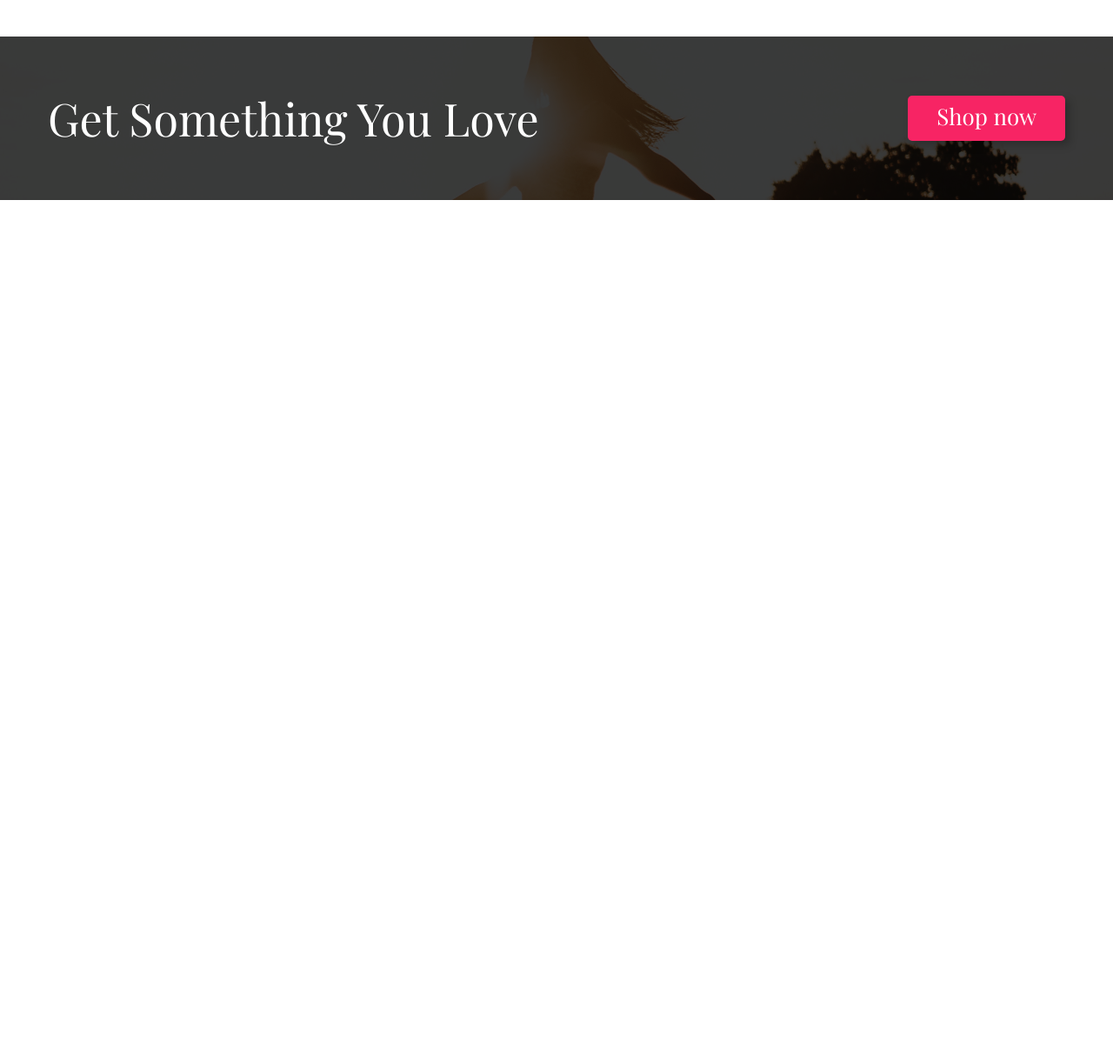
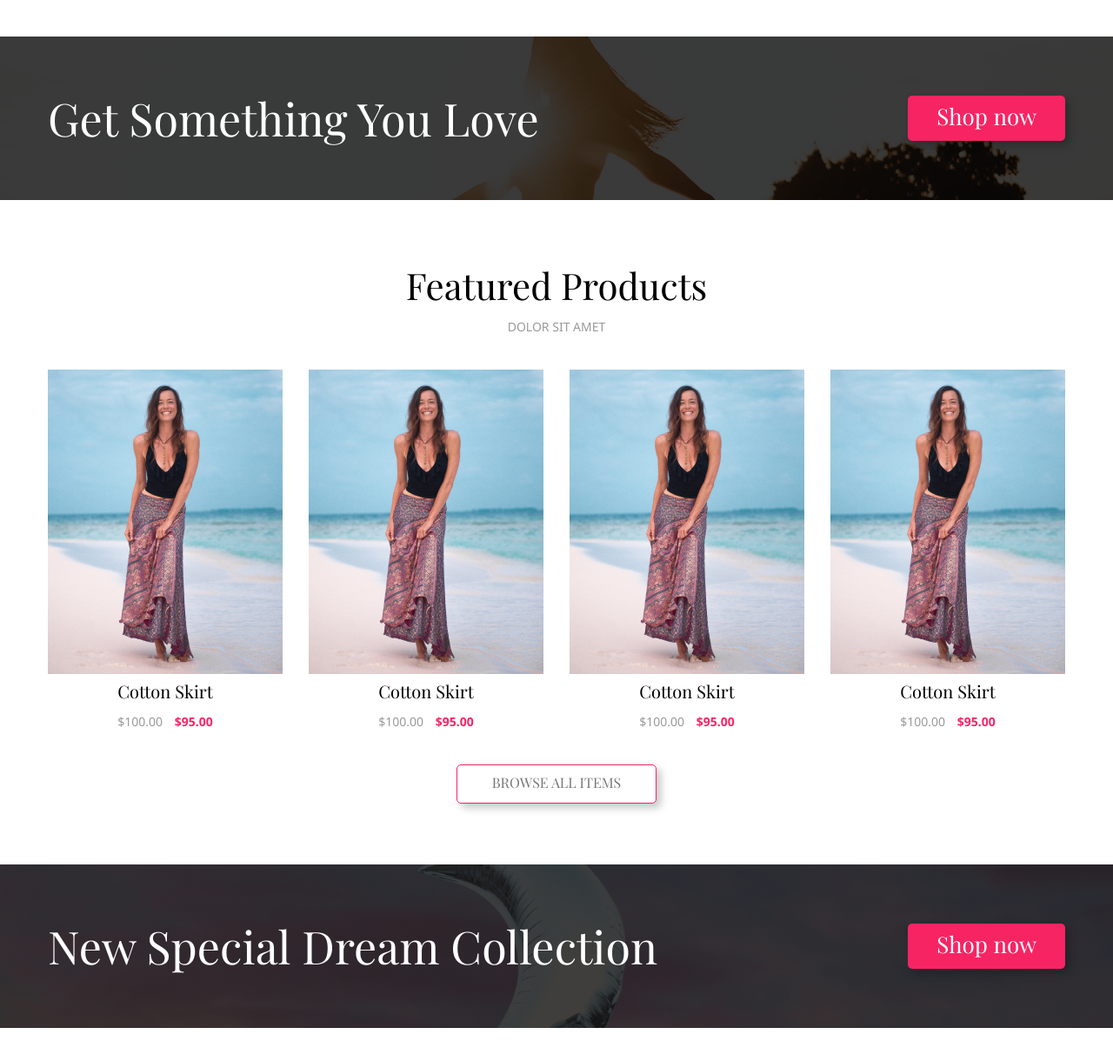
Before and after one commit to abdugaffor2004/Elegance-shop, a plain HTML site: page index.html in a window 1280 px wide. Shown: the part 1106-2326 px from the top of the page at 87% size. Before the commit the page ends 1406 px from the top, so only its background shows below. Drawn offline with nearby package versions, Linux system fonts and the light colour scheme.

Commit message:
feat: added two new sections (info-2, featured-2)

```diff
--- a/css/blocks/info.css
+++ b/css/blocks/info.css
@@ -10,7 +10,9 @@
     margin-bottom: 70px;
 }
 
-.info::before{
+
+
+.info::before, .info-2::before{
     content: "";
     position: absolute;
     top: 0;
@@ -19,6 +21,18 @@
     height: 100%;
     background-color: rgb(0 0 0 / 75%);
     z-index: 1;
+}
+
+.info-2 {
+    position: relative;
+    width: 100%;
+    min-height: 188px ;
+    background-image: url(/img/Rectangle\ 5-2.jpg);
+    background-size: cover;
+    background-position: center;
+    display: flex;
+    align-items: center;
+    margin-bottom: 70px;
 }
 
 .info_row {
--- a/index.html
+++ b/index.html
@@ -195,6 +195,88 @@
             </div>
         </section>
 
+        <section class="featured-2">
+            <div class="container">
+
+                    <div class="section-header">
+                        <h2 class="section-header_title">Featured Products</h2>
+
+                        <div class="section-header_description">
+                            <p>DOLOR SIT AMET</p>
+                        </div>
+                    </div>
+
+
+                    <div class="products-wrapper">
+
+                        <!-- Product -->
+                        <a href="#" class="product-link">
+                            <div class="product">
+                                <img class="product_img" src="img/xiyaan-maldives-TQvgQqev-28-unsplash 1.png" alt="cardPhoto" >
+                                <h3 class="product_title">Cotton Skirt</h3>
+                                <div class="product_price">
+                                    <span class="product_price-old"> $100.00 </span>
+                                    <span class="product_price-new"> $95.00 </span>
+                                </div>
+                            </div>
+                        </a>
+                        <!-- //Product -->
+
+                        <!-- Product -->
+                        <a href="#" class="product-link">
+                            <div class="product">
+                                <img class="product_img" src="img/xiyaan-maldives-TQvgQqev-28-unsplash 1.png" alt="cardPhoto" >
+                                <h3 class="product_title">Cotton Skirt</h3>
+                                <div class="product_price">
+                                    <span class="product_price-old"> $100.00 </span>
+                                    <span class="product_price-new"> $95.00 </span>
+                                </div>
+                            </div>
+                        </a>
+                        <!-- //Product -->
+
+                        <!-- Product -->
+                        <a href="#" class="product-link">
+                            <div class="product">
+                                <img class="product_img" src="img/xiyaan-maldives-TQvgQqev-28-unsplash 1.png" alt="cardPhoto" >
+                                <h3 class="product_title">Cotton Skirt</h3>
+                                <div class="product_price">
+                                    <span class="product_price-old"> $100.00 </span>
+                                    <span class="product_price-new"> $95.00 </span>
+                                </div>
+                            </div>
+                        </a>
+                        <!-- //Product -->
+
+                        <!-- Product -->
+                        <a href="#" class="product-link">
+                            <div class="product">
+                                <img class="product_img" src="img/xiyaan-maldives-TQvgQqev-28-unsplash 1.png" alt="cardPhoto" >
+                                <h3 class="product_title">Cotton Skirt</h3>
+                                <div class="product_price">
+                                    <span class="product_price-old"> $100.00 </span>
+                                    <span class="product_price-new"> $95.00 </span>
+                                </div>
+                            </div>
+                        </a>
+                        <!-- //Product -->
+
+                    </div>
+
+                    <div class="featured_button"> <button class="button-large"> BROWSE ALL ITEMS </button> </div>
+
+            </div>
+        </section>
+
+        <section class="info-2">
+            <div class="container">
+                <div class="info_row">
+                    <h3 class="info_title">New Special Dream Collection</h3>
+                    <button class="button_medium" type="button">Shop now</button>
+                </div>
+            </div>
+        </section>
+
     </main>
 
 </body>
```
Also changed, not shown: img/Rectangle 5-2.jpg (added).
